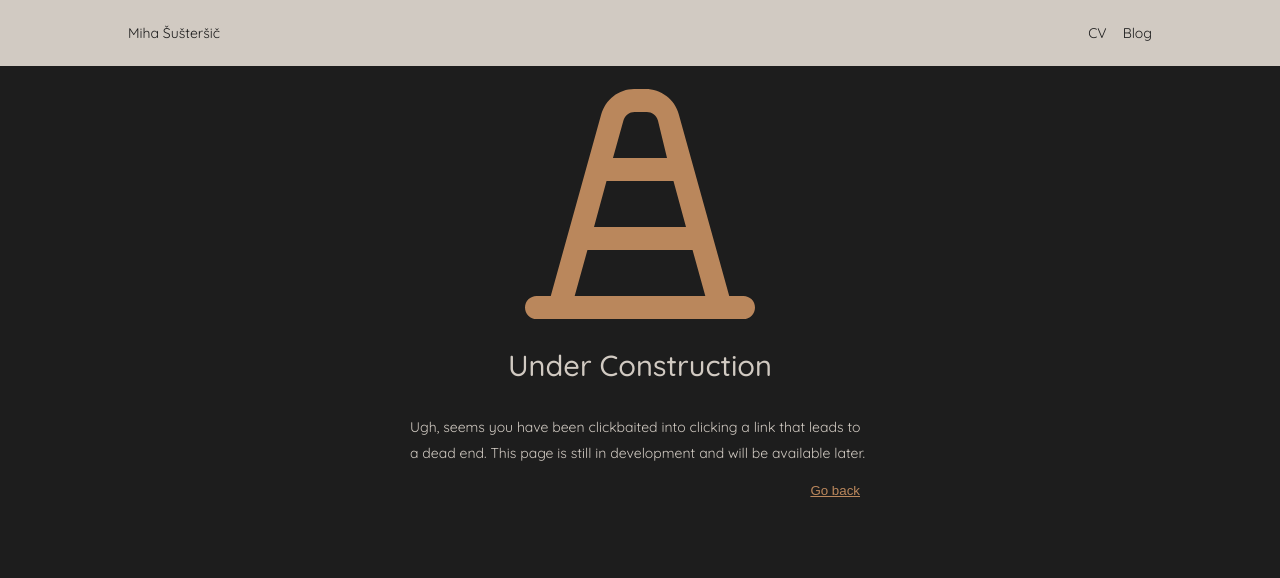
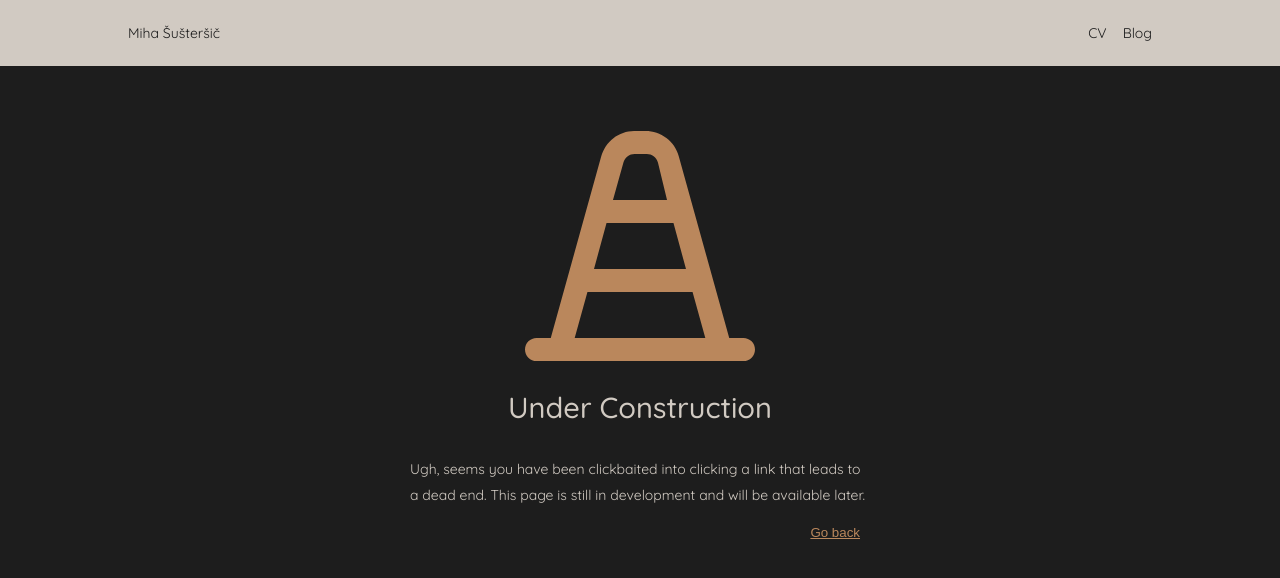
Before and after one commit to Shooshte/curriculum, a Next.js app: page /blog in a window 1280 px wide. Shown: the top 578 px of the page. Built offline with nearby package versions, Linux system fonts and the light colour scheme.

Commit message:
added padding to the Under Construction page

```diff
--- a/components/underConstruction.module.scss
+++ b/components/underConstruction.module.scss
@@ -18,6 +18,7 @@
   justify-content: flex-start;
   max-width: 460px;
   margin: 0 auto;
+  padding: map-get($spacing-sizes, "1") map-get($spacing-sizes, "2");
   width: 100%;
   span,
   h2 {
```
